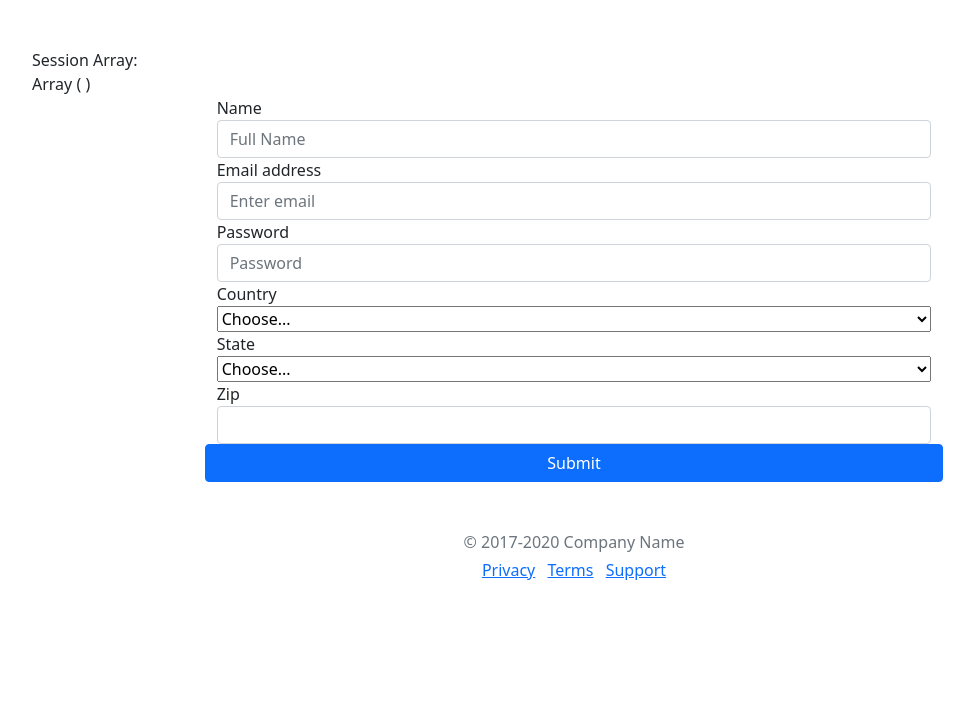
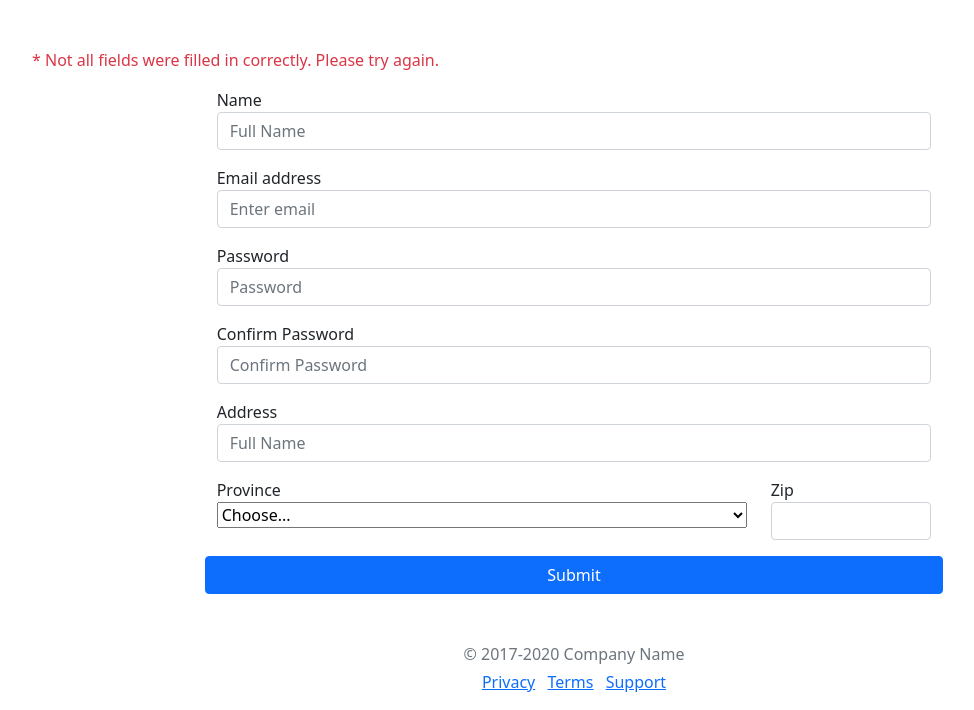
Before and after one commit to Mz69/Web-Dev, a PHP site: page /index.php?create=True in a window 1280 px wide. Shown: the part 96-806 px from the top of the page, without its empty margins (66-1040 px from the left). Before the commit the page ends 676 px from the top, so only its background shows below. Run offline with PHP 8.4, Linux system fonts and the light colour scheme.

Commit message:
Draft create account

```diff
--- a/project_IronMan5/includes/createAccount.php
+++ b/project_IronMan5/includes/createAccount.php
@@ -1,62 +1,75 @@
 <?php
-    if($_SERVER["REQUEST_METHOD"] == "POST") {
+    if($_SERVER["REQUEST_METHOD"] == "POST" && $_POST['password'] == $_POST['confirm-password']) {
         require("../db/db.php");
-        $createSQL = "INSERT INTO `iron_login` (`i_id`, `i_email`, `i_password`) VALUES (NULL, ?, ?)";
+        $createSQL = "INSERT INTO `iron_login` (`i_id`, `i_email`, `i_password`, `i_address`, `i_zip`, `i_province`) VALUES (NULL, ?, ?, ?, ?, ?)";
         $createQuery = $dbconn->prepare($createSQL);
 
+        $email = cleanUserInput($_POST['email']);
         $hashedPassword = password_hash($_POST["password"], PASSWORD_DEFAULT);
+        $address = cleanUserInput($_POST['address']);
+        $zip = cleanUserInput($_POST['zip']);
+        $province =  cleanUserInput($_POST['province']);
 
-        $createQuery->bind_param("ss", $_POST['email'], $hashedPassword);
+
+        $createQuery->bind_param("sssss", $email, $hashedPassword, $address, $zip, $province);
         $createQuery->execute();
 
         header("Location: ../index.php");
     }
     else {
+      echo "<p id='form-error' class='text-danger'>* Not all fields were filled in correctly. Please try again.</p>";
 ?>
+<script src="js/new-user.js"></script>
 <section id="create-account" class="row">
   <form method="POST" action="includes/createAccount.php" class="col-8 m-auto">
     <div class="row">
-      <div class="form-group">
-        <label for="exampleInputPassword1">Name</label>
-        <input name="name" type="text" class="form-control" id="exampleInputPassword1" placeholder="Full Name">
+      <div class="form-group mb-3">
+        <label for="name">Name</label>
+        <input name="name" type="text" class="form-control" id="name" placeholder="Full Name" required>
       </div>
-      <div class="form-group">
-        <label for="exampleInputEmail1">Email address</label>
-        <input name="email" type="email" class="form-control" id="exampleInputEmail1" aria-describedby="emailHelp" placeholder="Enter email">
+      <div class="form-group mb-3">
+        <label for="email">Email address</label>
+        <input name="email" type="email" class="form-control" id="email" aria-describedby="emailHelp" placeholder="Enter email" required>
       </div>
-      <div class="form-group">
+      <div class="form-group mb-3">
         <label for="exampleInputPassword1">Password</label>
-        <input name="password" type="password" class="form-control" id="exampleInputPassword1" placeholder="Password">
+        <input id="password" name="password" type="password" class="form-control" placeholder="Password" required>
+      </div>
+      <div class="form-group mb-3">
+        <label for="exampleInputPassword1">Confirm Password</label>
+        <input id="confirm-password" name="confirm-password" type="password" class="form-control"  placeholder="Confirm Password" required>
+        <span id='message'></span>
+      </div>
+      <div class="form-group mb-3">
+        <label for="address">Address</label>
+        <input name="address" type="text" class="form-control" id="address" placeholder="Full Name" required>
+      </div>
+
+    <div class="form-group mb-3 col-9">
+      <label for="state">Province</label>
+      <select class="custom-select d-block w-100" id="state" name="province" required>
+        <option value="">Choose...</option>
+        <option>BC</option>
+        <option>AB</option>
+        <option>NL</option>
+        <option>PE</option>
+        <option>NB</option>
+        <option>NS</option>
+        <option>QC</option>
+        <option>ON</option>
+        <option>MB</option>
+        <option>SK</option>
+        <option>YT</option>
+        <option>NT</option>
+        <option>NU</option>
+      </select>
     </div>
-
-    <div class="form-group">
-      <label for="country">Country</label>
-      <select class="custom-select d-block w-100" id="country" required>
-        <option value="">Choose...</option>
-        <option>United States</option>
-      </select>
-      <div class="invalid-feedback">
-        Please select a valid country.
-      </div>
+    <div class="form-group col-3 mb-3">
+      <label for="zip">Zip</label>
+      <input type="text" class="form-control" id="zip" placeholder="" name="zip" required>
+      <span id='zip-message'></span>
     </div>
-    <div class="form-group">
-      <label for="state">State</label>
-      <select class="custom-select d-block w-100" id="state" required>
-        <option value="">Choose...</option>
-        <option>California</option>
-      </select>
-      <div class="invalid-feedback">
-        Please provide a valid state.
-      </div>
-    </div>
-    <div class="form-group">
-      <label for="zip">Zip</label>
-      <input type="text" class="form-control" id="zip" placeholder="" required>
-      <div class="invalid-feedback">
-        Zip code required.
-      </div>
-    </div>
-    <button type="submit" class="btn btn-primary">Submit</button>
+    <button type="submit" id="create-user" class="btn btn-primary">Submit</button>
   </form>
 </section>
 <?php
--- a/project_IronMan5/includes/header.php
+++ b/project_IronMan5/includes/header.php
@@ -13,6 +13,9 @@
 
         <!-- Boostrap Login CSS -->
         <link href="css/main.css" rel="stylesheet">
+
+        <!-- jQuery -->
+        <script src="https://ajax.googleapis.com/ajax/libs/jquery/3.5.1/jquery.min.js"></script>
 
     </head>
 <body class="container">
--- a/project_IronMan5/includes/login.php
+++ b/project_IronMan5/includes/login.php
@@ -2,10 +2,11 @@
     if ($_SERVER["REQUEST_METHOD"] == "POST" && isset($_POST['login'])) {
         session_start();
         require("../db/db.php");
+
         //Prepared statement to fetch appropriate password from database
 		$loginSQL = "SELECT * FROM `iron_login` WHERE i_email = ?";
 		$loginQuery = $dbconn->prepare($loginSQL);
-		$loginQuery->bind_param("s", $_POST["email"]);
+		$loginQuery->bind_param("s", cleanUserInput($_POST["email"]));
 		$loginQuery->execute();
 		$loginResult = $loginQuery->get_result()->fetch_assoc();
          //Check if email actually exists
--- a/project_IronMan5/index.php
+++ b/project_IronMan5/index.php
@@ -2,11 +2,12 @@
     require "includes/header.php";
 ?>
 <?php
-    echo "Session Array: <br>";
-    print_r($_SESSION);
     if(!isset($_SESSION['email'])) {
         if(isset($_GET["create"])) {
             include "includes/createAccount.php";
+        }
+        else if(isset($_GET["checkout"])) {
+            include "includes/checkout.php";
         }
         else {
             include "includes/login.php";
--- /dev/null
+++ b/project_IronMan5/js/checkout.js
@@ -0,0 +1,5 @@
+$( document ).ready(function() {
+
+    $
+
+});
--- /dev/null
+++ b/project_IronMan5/js/new-user.js
@@ -0,0 +1,79 @@
+$( document ).ready(function() {
+
+
+    console.log( "ready!" );
+
+    //Canadian Postal Code Regex
+    let zip = /^([ABCEGHJKLMNPRSTVXY][0-9][ABCEGHJKLMNPRSTVWXYZ]) ?([0-9][ABCEGHJKLMNPRSTVWXYZ][0-9])$/i;
+
+    let minTwoWords = /^[a-zA-Z]{2,40}(?: +[a-zA-Z]{2,40})+$/;
+    let email = /^\w+([\.-]?\w+)*@\w+([\.-]?\w+)*(\.\w{2,3})+$/;
+    let password = /^.*(?=.{8,})(?=.*[a-zA-Z])(?=.*\d)(?=.*[!#$%&? "]).*$/;
+    let address = /^[0-9]{2,4}(?: +[a-zA-Z]{2,40})+$/;
+
+
+    $("#name").on('input', function() {
+        checkRegex(this, minTwoWords);
+    });
+
+    $("#email").on('input', function() {
+        checkRegex(this, email);
+    });
+
+    $("#password").on('input', function() {
+        checkRegex(this, password);
+    });
+
+    $("#address").on('input', function() {
+        checkRegex(this, address);
+    });
+
+    $("#zip").on('input', function() {
+        checkRegex(this, zip);
+    });
+
+    $('#confirm-password').on('keyup', function () {
+        if($('#password').val() == $('#confirm-password').val()) {
+            $('#message').html('Matching').css('color', 'green');
+            $("#confirm-password").removeClass("is-invalid");
+            $("#confirm-password").addClass("is-valid");
+        }
+        else {
+            $('#message').html('Not Matching').css('color', 'red');
+            $("#confirm-password").addClass("is-invalid");
+            $("#confirm-password").removeClass("is-valid");
+        }
+    });
+
+    // $("#create-account button").click(function(event){
+    //     var form_data=$("#contact").serializeArray();
+    //     var error_free=true;
+    //     for (var input in form_data){
+    //         var element=$("#contact_"+form_data[input]['name']);
+    //         var valid=element.hasClass("valid");
+    //         var error_element=$("span", element.parent());
+    //         if (!valid){error_element.removeClass("error").addClass("error_show"); error_free=false;}
+    //         else{error_element.removeClass("error_show").addClass("error");}
+    //     }
+    //     if (!error_free){
+    //         event.preventDefault();
+    //     }
+    //     else{
+    //         alert('No errors: Form will be submitted');
+    //     }
+    // });
+
+    function checkRegex(element, re) {
+        console.log(re.test($(element).val()))
+        if(re.test($(element).val())) {
+            $(element).removeClass("is-invalid");
+            $(element).addClass("is-valid");
+        }
+        else {
+            $(element).removeClass("is-valid");
+            $(element).addClass("is-invalid");
+        }
+    }
+
+
+});
```
Also changed, not shown: project_IronMan5/db/db.php (+14 -0 lines), project_IronMan5/includes/checkout.php (+1 -30 lines).
